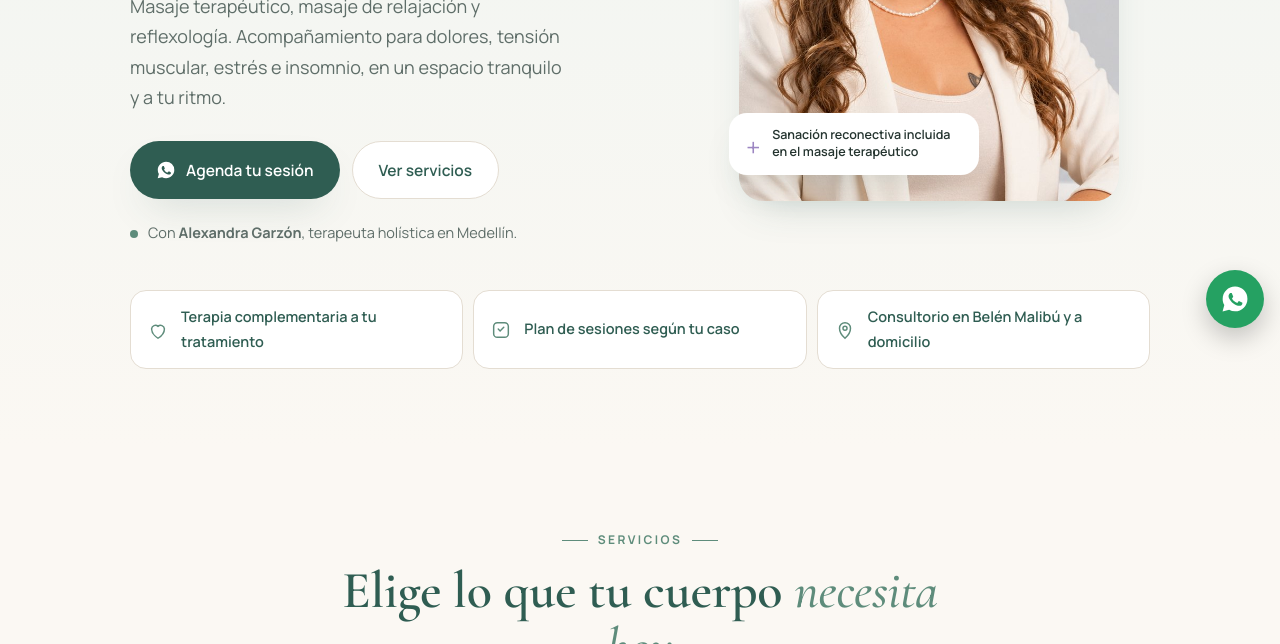
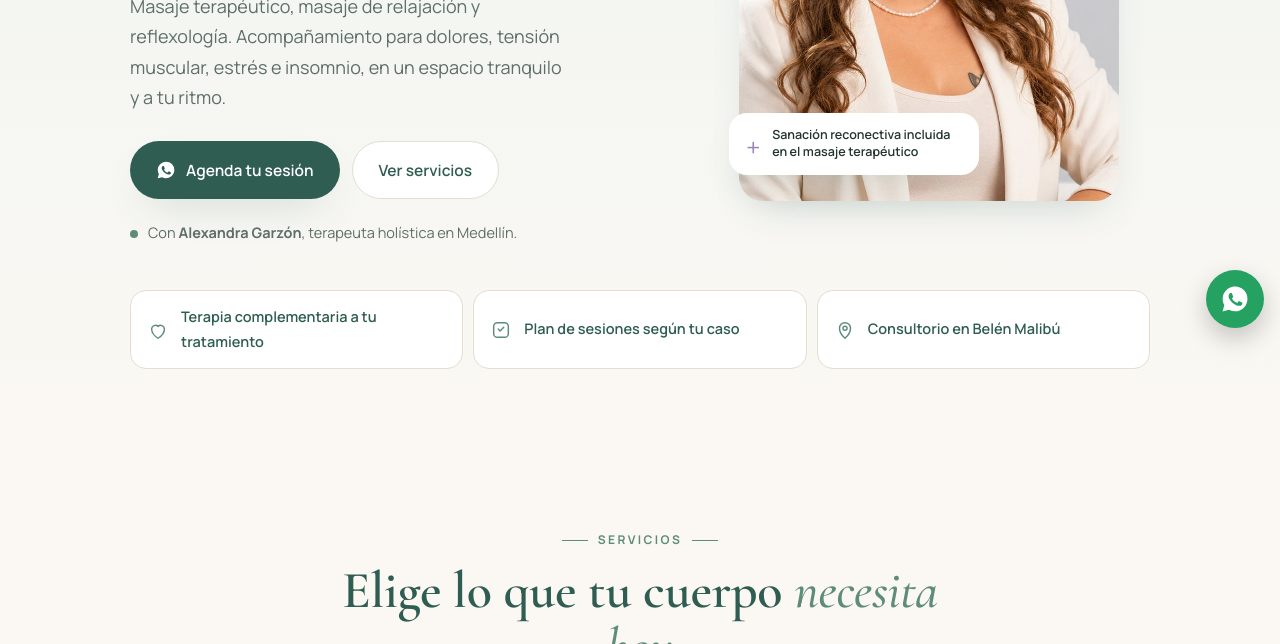
Before and after one commit to refleconexion/refleconexion.github.io, a plain HTML site: page index.html in a window 1280 px wide. Shown: the part 456-1100 px from the top of the page. Drawn offline with nearby package versions, Linux system fonts and the light colour scheme.

Commit message:
Quitar domicilio por ahora

```diff
--- a/index.html
+++ b/index.html
@@ -229,7 +229,7 @@
     <div class="trust">
       <div><svg viewBox="0 0 24 24" fill="none" stroke-width="1.6" stroke-linecap="round"><path d="M12 21s-7-4.4-7-10.2A4.2 4.2 0 0 1 12 8a4.2 4.2 0 0 1 7 2.8C19 16.6 12 21 12 21Z"/></svg>Terapia complementaria a tu tratamiento</div>
       <div><svg viewBox="0 0 24 24" fill="none" stroke-width="1.6" stroke-linecap="round"><path d="M9 11l2 2 4-4"/><rect x="4" y="4" width="16" height="16" rx="4"/></svg>Plan de sesiones según tu caso</div>
-      <div><svg viewBox="0 0 24 24" fill="none" stroke-width="1.6" stroke-linecap="round"><path d="M12 21s6-5.3 6-11a6 6 0 0 0-12 0c0 5.7 6 11 6 11Z"/><circle cx="12" cy="10" r="2.2"/></svg>Consultorio en Belén Malibú y a domicilio</div>
+      <div><svg viewBox="0 0 24 24" fill="none" stroke-width="1.6" stroke-linecap="round"><path d="M12 21s6-5.3 6-11a6 6 0 0 0-12 0c0 5.7 6 11 6 11Z"/><circle cx="12" cy="10" r="2.2"/></svg>Consultorio en Belén Malibú</div>
     </div>
   </div>
 </header>
@@ -397,8 +397,8 @@
       <details><summary>¿Sirve para el dolor crónico?</summary><p>Muchas personas con dolor de espalda, cuello, migraña o fibromialgia sienten alivio con un proceso constante de masaje terapéutico o reflexología. Cada cuerpo responde a su ritmo, por eso trabajamos con un plan de sesiones y revisamos cómo evolucionas.</p></details>
       <details><summary>¿Cuántas sesiones necesito?</summary><p>Depende de tu caso. Para dolores que llevan tiempo, lo usual es empezar con sesiones semanales y luego espaciarlas. En la primera sesión te propongo un plan.</p></details>
       <details><summary>¿Duele?</summary><p>La presión se ajusta a ti. Algunos puntos se sienten más sensibles y eso también nos da información. Siempre puedes pedirme más suave.</p></details>
-      <details><summary>¿Cuánto cuesta?</summary><p>Masaje terapéutico: $150.000 por sesión.<br>Masaje de relajación: $120.000 por sesión.<br>Reflexología: $100.000 por sesión.<br>Si es a domicilio, el valor del domicilio va aparte. Escríbeme por WhatsApp y te cuento los horarios disponibles.</p></details>
-      <details><summary>¿Dónde atiendes?</summary><p>En mi consultorio en Belén Malibú, Medellín. También voy a domicilio cuando son 2 personas o más; el valor del domicilio va aparte y te lo confirmo según tu ubicación.</p></details>
+      <details><summary>¿Cuánto cuesta?</summary><p>Masaje terapéutico: $150.000 por sesión.<br>Masaje de relajación: $120.000 por sesión.<br>Reflexología: $100.000 por sesión.<br>Escríbeme por WhatsApp y te cuento los horarios disponibles.</p></details>
+      <details><summary>¿Dónde atiendes?</summary><p>En mi consultorio en Belén Malibú, Medellín.</p></details>
       <details><summary>¿Reemplaza mi tratamiento médico?</summary><p>No. Los masajes y la reflexología son terapias complementarias: acompaña tu tratamiento y suma a tu bienestar. Continúa siempre con las indicaciones de tu médico.</p></details>
       <details><summary>¿Hay algo que deba contarte antes?</summary><p>Sí: si estás en embarazo, tienes alguna lesión, problemas de circulación o una condición de salud, cuéntamelo al agendar para preparar tu sesión.</p></details>
     </div>
```
